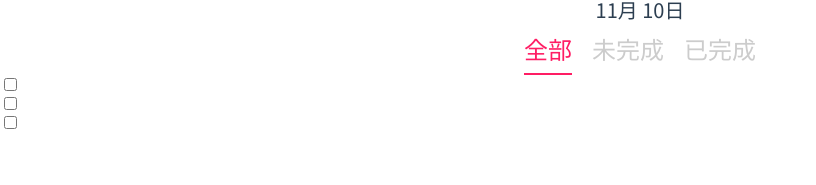
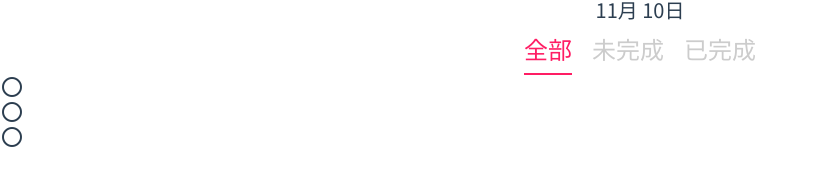
Before and after one commit to connectshark/vue3-todoList, a Vue app: page /home/all in a window 1280 px wide. Shown: the part 125-310 px from the top of the page, without its empty margins (0-816 px from the left). Built offline with nearby package versions, Linux system fonts and the light colour scheme.

Commit message:
引入google icon

```diff
--- a/src/App.vue
+++ b/src/App.vue
@@ -18,6 +18,7 @@ export default {
 
 <style>
 @import url('https://fonts.googleapis.com/css2?family=Noto+Sans+TC&display=swap');
+@import url('https://cdnjs.cloudflare.com/ajax/libs/material-design-icons/3.0.2/iconfont/material-icons.min.css');
 #app {
   font-family: 'Noto Sans TC', sans-serif;
   -webkit-font-smoothing: antialiased;
--- a/src/components/listItem.vue
+++ b/src/components/listItem.vue
@@ -1,15 +1,19 @@
 <template>
-  <li>
-    <input type="checkbox">
+  <li class="list-item">
+    <span class="material-icons">panorama_fish_eye</span>
   </li>
 </template>
 
 <script>
 export default {
-  props: ['complete', 'content']
+  props: ['complete', 'content'],
+  setup () {
+    return {
+
+    }
+  }
 }
 </script>
 
-<style>
-
+<style lang="scss" scoped>
 </style>
```
Also changed, not shown: 1 other file (tests, documents, lock files or other folders).
